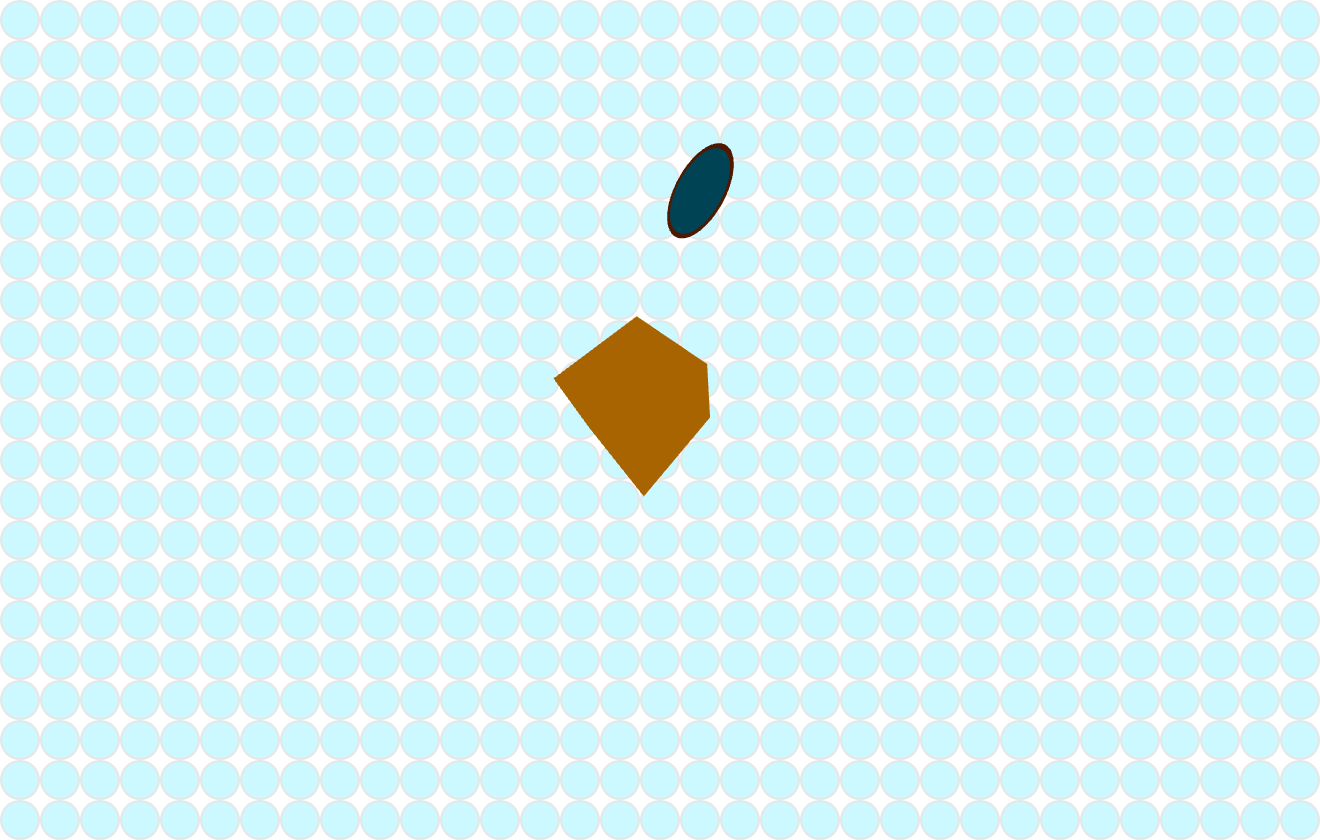
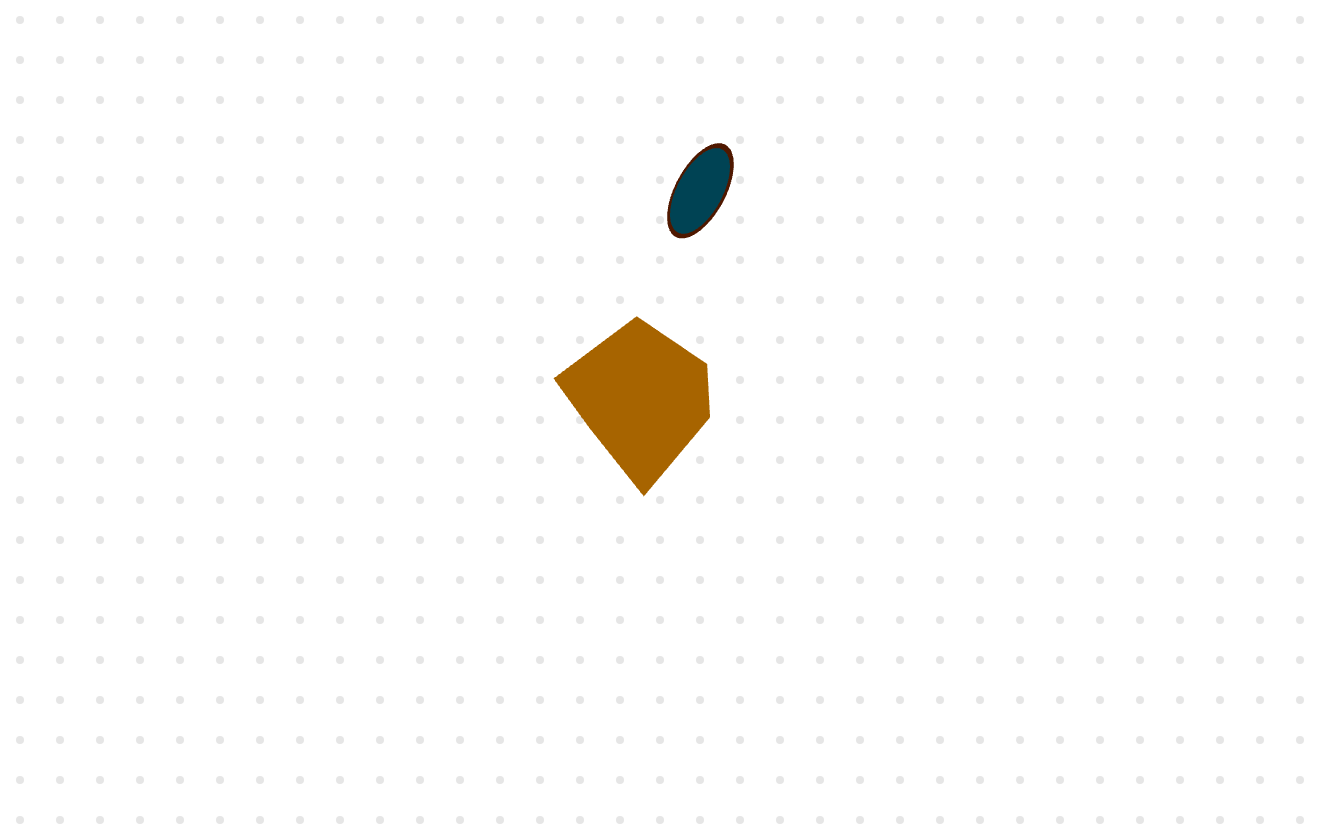
Before and after one commit to kadiace/Material, a React (Create React App) app: page / in a window 1280 px wide. Shown: the whole page, 1320 px wide, since content can reach past the window. After the commit the page ends 800 px from the top, so only its background shows below. Built offline with nearby package versions, Linux system fonts and the light colour scheme.

Commit message:
Prevent scroll, refine dot radius formula.

```diff
--- a/src/components/Dot.tsx
+++ b/src/components/Dot.tsx
@@ -11,30 +11,39 @@ function Dot(props: DotProps) {
   const { colorOut, colorIn, size } = props;
 
   /** STATE */
-  const [scale, setScale] = useState(1);
+  const [scale, setScale] = useState(0);
   return (
     <div
-      id='outline'
+      id='dot layout'
       style={{
         width: size,
         height: size,
-        borderRadius: '50%',
-        backgroundColor: colorOut,
         display: 'flex',
         alignItems: 'center',
         justifyContent: 'center',
-        scale: `${scale}`,
       }}
-      {...props}
     >
+      <div
+        id='outline'
+        style={{
+          width: size,
+          height: size,
+          position: 'absolute',
+          borderRadius: '50%',
+          backgroundColor: colorOut,
+          scale: `${scale * 0.8 + 0.2}`,
+        }}
+        {...props}
+      />
       <div
         id='dot'
         style={{
           width: size,
           height: size,
+          position: 'absolute',
           borderRadius: '50%',
           backgroundColor: colorIn,
-          scale: '0.9',
+          scale: `${scale * 0.8}`,
         }}
       />
     </div>
--- a/src/pages/App.tsx
+++ b/src/pages/App.tsx
@@ -11,7 +11,7 @@ function App() {
       style={{
         width: '100%',
         height: '100%',
-        position: 'absolute',
+        position: 'fixed',
         display: 'flex',
         alignItems: 'center',
         justifyContent: 'center',
```
